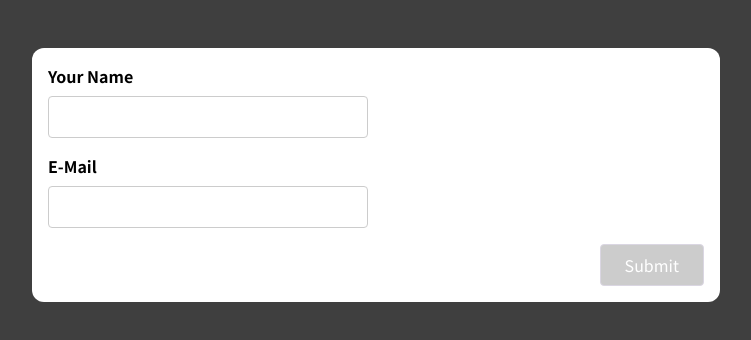
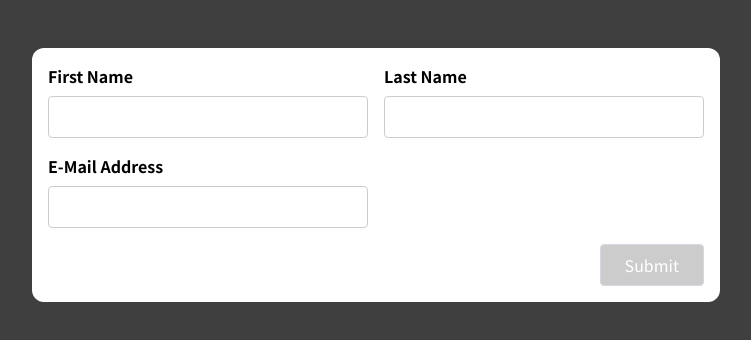
Before and after one commit to shivank24/react-prac, a React (Create React App) app: page / in a window 1280 px wide. Shown: the top 340 px of the page, without its empty margins (264-1015 px from the left). Built offline with nearby package versions, Linux system fonts and the light colour scheme.

Commit message:
PART-16_5: Practice form

```diff
--- a/src/App.js
+++ b/src/App.js
@@ -1,9 +1,11 @@
-import SimpleInput from './components/SimpleInput';
+import BasicForm from './components/BasicForm';
+// import SimpleInput from './components/SimpleInput';
 
 function App() {
   return (
     <div className="app">
-      <SimpleInput />
+      {/* <SimpleInput /> */}
+      <BasicForm/>
     </div>
   );
 }
--- a/src/components/BasicForm.js
+++ b/src/components/BasicForm.js
@@ -1,22 +1,113 @@
+import useInput from "../hooks/use-input";
+
 const BasicForm = (props) => {
+  const {
+    value: enteredFirstName,
+    inputIsValid: enteredFirstNameIsValid,
+    hasError: firstNameInputIsInvalid,
+    inputChangeHandler: firstNameInputChangeHandler,
+    inputBlurHandler: firstNameInputBlurHandler,
+    reset: resetFirstNameInput,
+  } = useInput((value) => value.trim() !== "");
+
+  const {
+    value: enteredLastName,
+    inputIsValid: enteredLastNameIsValid,
+    hasError: lastNameInputIsInvalid,
+    inputChangeHandler: lastNameInputChangeHandler,
+    inputBlurHandler: lastNameInputBlurHandler,
+    reset: resetLastNameInput,
+  } = useInput((value) => value.trim() !== "");
+
+  const validEmailRegex =
+    /^[a-zA-Z0-9.!#$%&'*+/=?^_`{|}~-]+@[a-zA-Z0-9-]+(?:\.[a-zA-Z0-9-]+)*$/;
+
+  const {
+    value: enteredEmail,
+    inputIsValid: enteredEmailIsValid,
+    hasError: emailInputIsInvalid,
+    inputChangeHandler: emailInputChangeHandler,
+    inputBlurHandler: emailInputBlurHandler,
+    reset: resetEmailInput,
+  } = useInput((value) => value.match(validEmailRegex));
+
+  const firstNameClasses = firstNameInputIsInvalid
+    ? "form-control invalid"
+    : "form-control";
+
+  const lastNameClasses = lastNameInputIsInvalid
+    ? "form-control invalid"
+    : "form-control";
+
+  const emailClasses = emailInputIsInvalid
+    ? "form-control invalid"
+    : "form-control";
+
+  let formIsValid = false;
+
+  if (enteredFirstNameIsValid && enteredLastNameIsValid && enteredEmailIsValid)
+    formIsValid = true;
+
+  const formSubmitHandler = (event) => {
+    event.preventDefault();
+
+    if (!formIsValid) return;
+
+    console.log(enteredFirstName);
+    console.log(enteredLastName);
+    console.log(enteredEmail);
+    resetFirstNameInput();
+    resetLastNameInput();
+    resetEmailInput();
+  };
+
   return (
-    <form>
-      <div className='control-group'>
-        <div className='form-control'>
-          <label htmlFor='name'>First Name</label>
-          <input type='text' id='name' />
+    <form onSubmit={formSubmitHandler}>
+      <div className="control-group">
+        <div className={firstNameClasses}>
+          <label htmlFor="firstName">First Name</label>
+          <input
+            type="text"
+            id="firstName"
+            value={enteredFirstName}
+            onChange={firstNameInputChangeHandler}
+            onBlur={firstNameInputBlurHandler}
+          />
+          {firstNameInputIsInvalid && (
+            <p className="error-text">Enter correct first name</p>
+          )}
         </div>
-        <div className='form-control'>
-          <label htmlFor='name'>Last Name</label>
-          <input type='text' id='name' />
+
+        <div className={lastNameClasses}>
+          <label htmlFor="lastName">Last Name</label>
+          <input
+            type="text"
+            id="lastName"
+            value={enteredLastName}
+            onChange={lastNameInputChangeHandler}
+            onBlur={lastNameInputBlurHandler}
+          />
+          {lastNameInputIsInvalid && (
+            <p className="error-text">Enter correct last name</p>
+          )}
         </div>
       </div>
-      <div className='form-control'>
-        <label htmlFor='name'>E-Mail Address</label>
-        <input type='text' id='name' />
+
+      <div className={emailClasses}>
+        <label htmlFor="email">E-Mail Address</label>
+        <input
+          type="email"
+          id="email"
+          value={enteredEmail}
+          onChange={emailInputChangeHandler}
+          onBlur={emailInputBlurHandler}
+        />
+        {emailInputIsInvalid && (
+          <p className="error-text">Enter correct email</p>
+        )}
       </div>
-      <div className='form-actions'>
-        <button>Submit</button>
+      <div className="form-actions">
+        <button disabled={!formIsValid}>Submit</button>
       </div>
     </form>
   );
```
